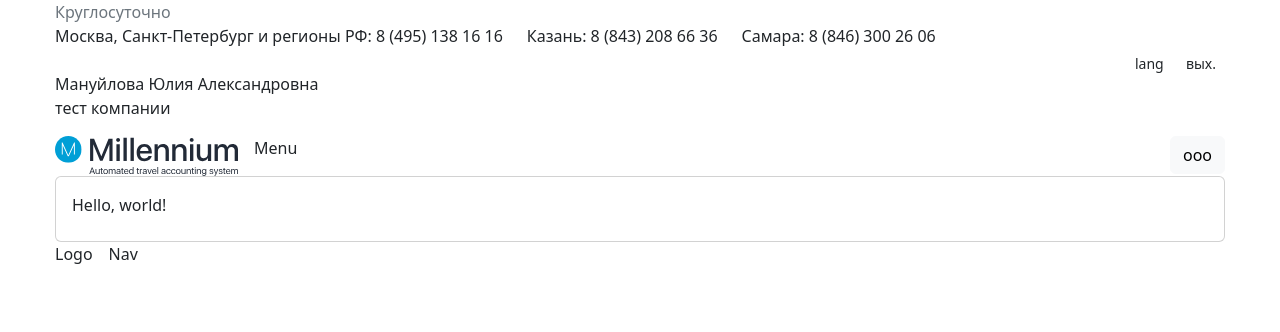
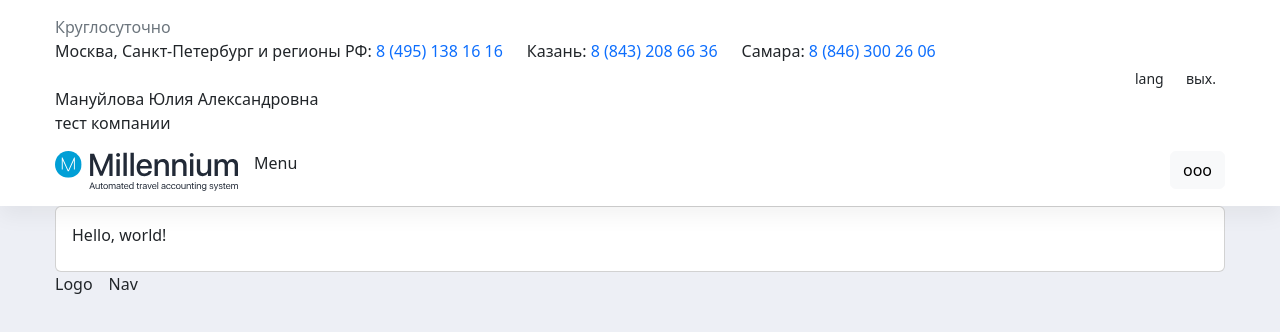
Before and after one commit to etozhejuicy/millenium-site.loc, a website built with Vite: page index.html in a window 1280 px wide. Built offline with nearby package versions, Linux system fonts and the light colour scheme.

Commit message:
update #1

```diff
--- a/assets/scss/layouts/_header.scss
+++ b/assets/scss/layouts/_header.scss
@@ -0,0 +1,18 @@
+:root {
+  --header-padding-x: 0;
+  --header-padding-y: 0.938rem;
+  --header-background-color: #ffffff;
+  --header-shadow-color: rgba(0, 0, 0, 0.05);
+}
+
+.header {
+  position: relative;
+  z-index: 1;
+  padding: var(--header-padding-y) var(--header-padding-x);
+  background-color: var(--header-background-color);
+  box-shadow: 0px 10px 20px var(--header-shadow-color);
+
+  &-profile {
+    position: relative;
+  }
+}
--- a/assets/scss/style.scss
+++ b/assets/scss/style.scss
@@ -4,3 +4,8 @@
 // utilities
 @import "./utilities/container";
 @import "./utilities/theme";
+
+// layouts
+@import "./layouts/header";
+@import "./layouts/footer";
+@import "./layouts/nav";
--- a/assets/scss/utilities/_theme.scss
+++ b/assets/scss/utilities/_theme.scss
@@ -1,38 +1,6 @@
-@import "bootstrap/scss/functions";
-@import "bootstrap/scss/variables";
-@import "bootstrap/scss/variables-dark";
-@import "bootstrap/scss/maps";
-@import "bootstrap/scss/mixins";
-@import "bootstrap/scss/utilities";
-
-$all-colors: map-merge-multiple(
-  $blues,
-  $indigos,
-  $purples,
-  $pinks,
-  $reds,
-  $oranges,
-  $yellows,
-  $greens,
-  $teals,
-  $cyans
-);
-
-$utilities: map-merge(
-  $utilities,
-  (
-    "color":
-      map-merge(
-        map-get($utilities, "color"),
-        (
-          values:
-            map-merge(
-              map-get(map-get($utilities, "color"), "values"),
-              ($all-colors)
-            ),
-        )
-      ),
-  )
-);
-
-@import "bootstrap/scss/utilities/api";
+:root {
+  --bs-body-bg: #edeff5;
+  .card {
+    --bs-card-bg: var(--bs-white);
+  }
+}
--- a/index.html
+++ b/index.html
@@ -20,10 +20,29 @@
                   <div class="header-contacts">
                     <div class="row">
                       <div class="col-auto">
-                        Москва, Санкт-Петербург и регионы РФ: 8 (495) 138 16 16
+                        Москва, Санкт-Петербург и регионы РФ:
+                        <a
+                          class="text-decoration-none"
+                          href="tel:8 (495) 138 16 16"
+                          >8 (495) 138 16 16</a
+                        >
                       </div>
-                      <div class="col-auto">Казань: 8 (843) 208 66 36</div>
-                      <div class="col-auto">Самара: 8 (846) 300 26 06</div>
+                      <div class="col-auto">
+                        Казань:
+                        <a
+                          class="text-decoration-none"
+                          href="tel:8 (843) 208 66 36"
+                          >8 (843) 208 66 36</a
+                        >
+                      </div>
+                      <div class="col-auto">
+                        Самара:
+                        <a
+                          class="text-decoration-none"
+                          href="tel:8 (846) 300 26 06"
+                          >8 (846) 300 26 06</a
+                        >
+                      </div>
                     </div>
                   </div>
                 </div>
```
